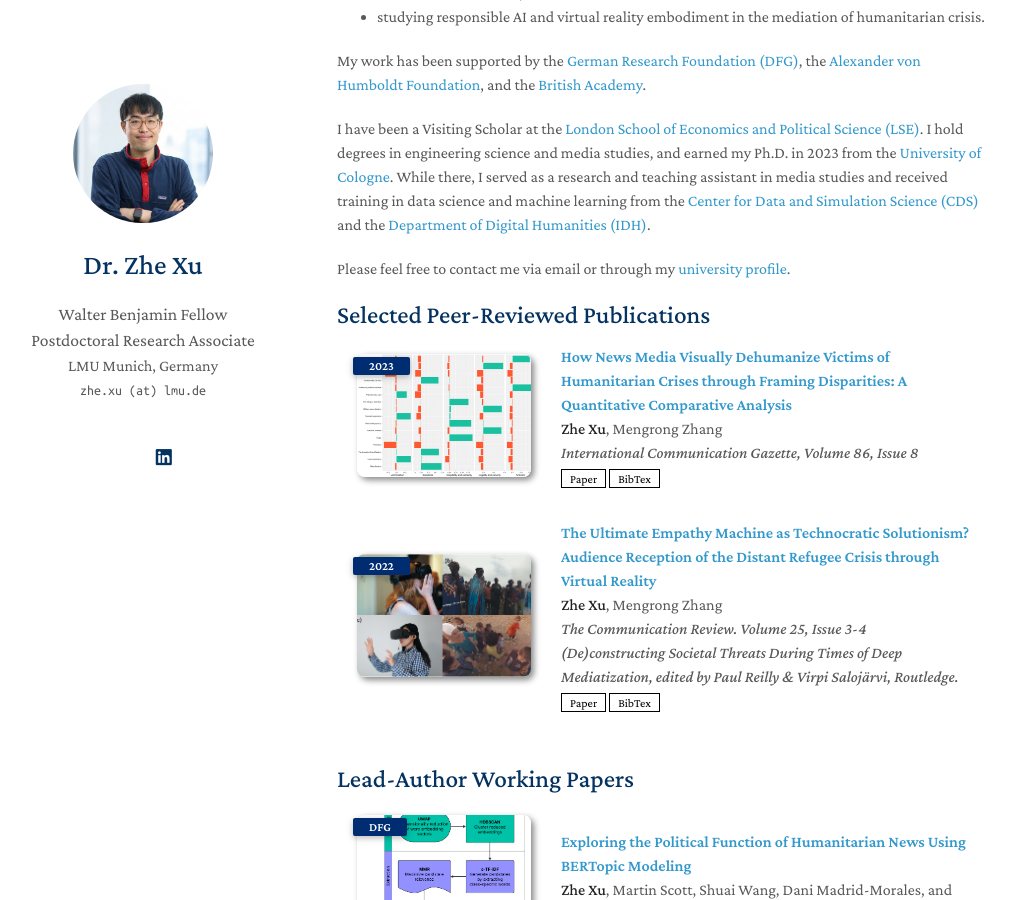
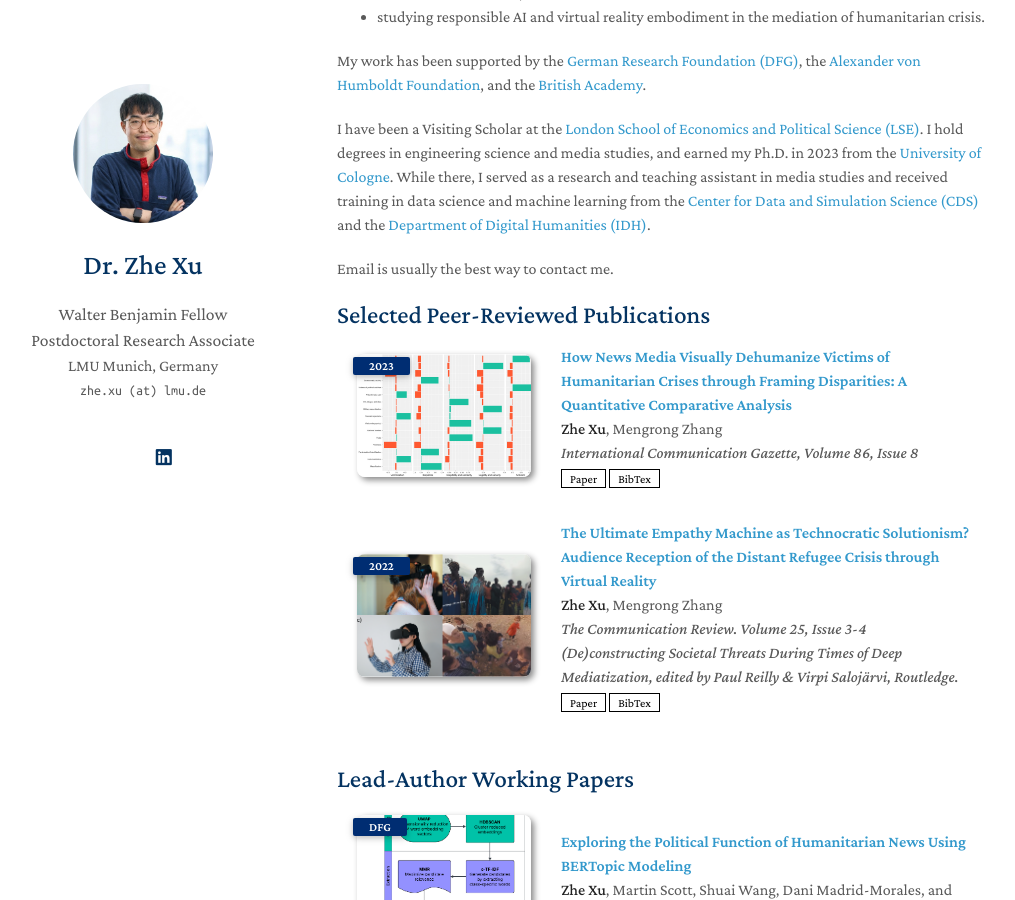
Before and after one commit to zhexuphd/home, a Jekyll site: the page built from index.md, in a window 1280 px wide and 900 px high, scrolled down 336 px. Shown: the whole window, without its empty margins (133-1148 px from the left). Built offline with Jekyll 4.4.1, drawn with Linux system fonts in a browser that asks for light colours; a style sheet for code colours, icons or effects is not loaded; our own code applies the rules of GitHub Pages for plain Markdown files.

Commit message:
Update index.md

```diff
--- a/index.md
+++ b/index.md
@@ -13,7 +13,7 @@ My work has been supported by the [German Research Foundation (DFG)](https://www
 
 I have been a Visiting Scholar at the [London School of Economics and Political Science (LSE)](https://www.lse.ac.uk/). I hold degrees in engineering science and media studies, and earned my Ph.D. in 2023 from the [University of Cologne](https://www.uni-koeln.de/en/). While there, I served as a research and teaching assistant in media studies and received training in data science and machine learning from the [Center for Data and Simulation Science (CDS)](https://cds.uni-koeln.de/en/) and the [Department of Digital Humanities (IDH)](https://dh.phil-fak.uni-koeln.de/).
 
-Please feel free to contact me via email or through my [university profile](https://www.ifkw.uni-muenchen.de/organisation/personen/mitarbeiter/xu_zhe/index.html).
+Email is usually the best way to contact me.
 
 {% include_relative _includes/publications.md %}
 
```
